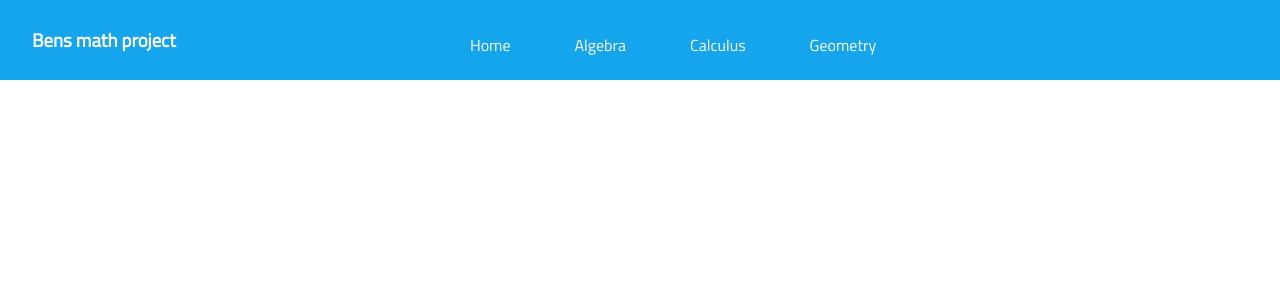
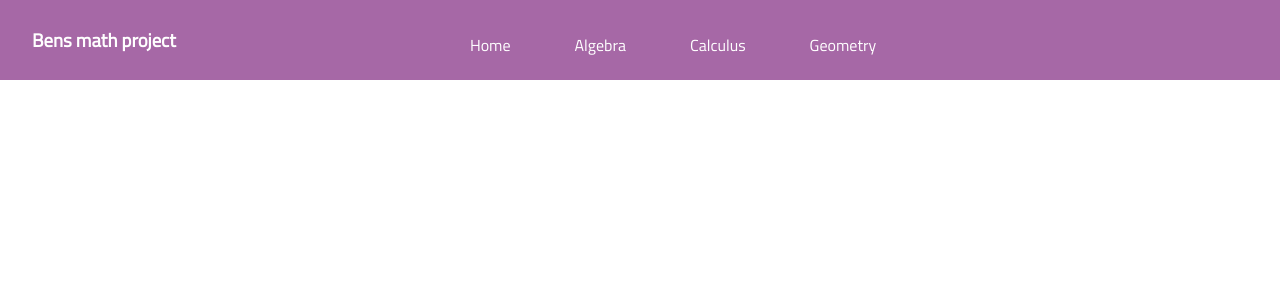
Before and after one commit to BenjaminWills/maths_website, a React (Create React App) app: page / in a window 1280 px wide. Shown: the top 300 px of the page. Built offline with nearby package versions, Linux system fonts and the light colour scheme.

Commit message:
change website colour to lilac

```diff
--- a/src/Styles/main.css
+++ b/src/Styles/main.css
@@ -8,8 +8,8 @@
 }
 
 :root {
-  --mainColor: #15a5ed;
-  --mainColorLight: #14bdf5;
+  --mainColor: #a668a6;
+  --mainColorLight: #c8a2c8;
   --secondaryColor: red;
   --textColor: white;
 }
```
